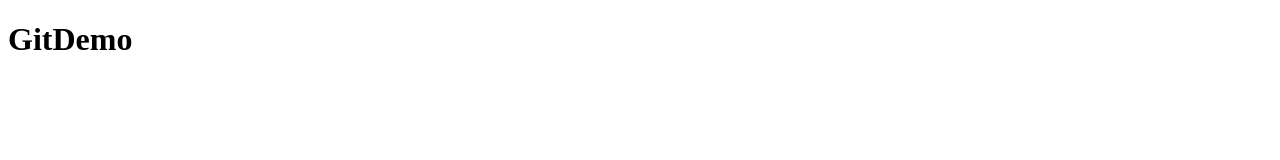
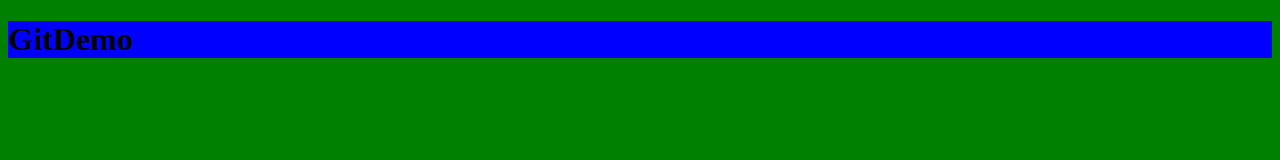
Before and after one commit to vuksha94/GitDemo, a plain HTML site: page index.html in a window 1280 px wide. Drawn offline with Linux system fonts and the light colour scheme.

Commit message:
add basic styles

```diff
--- a/index.html
+++ b/index.html
@@ -1,6 +1,7 @@
 <!DOCTYPE html>
 <html lang="en">
 <head>
+    <link rel="stylesheet" href="styles.css">
     <meta charset="UTF-8">
     <meta name="viewport" content="width=device-width, initial-scale=1.0">
     <title>Document</title>
--- /dev/null
+++ b/styles.css
@@ -0,0 +1,7 @@
+body {
+    background-color: green;
+}
+
+h1 {
+    background-color: blue;
+}
```
